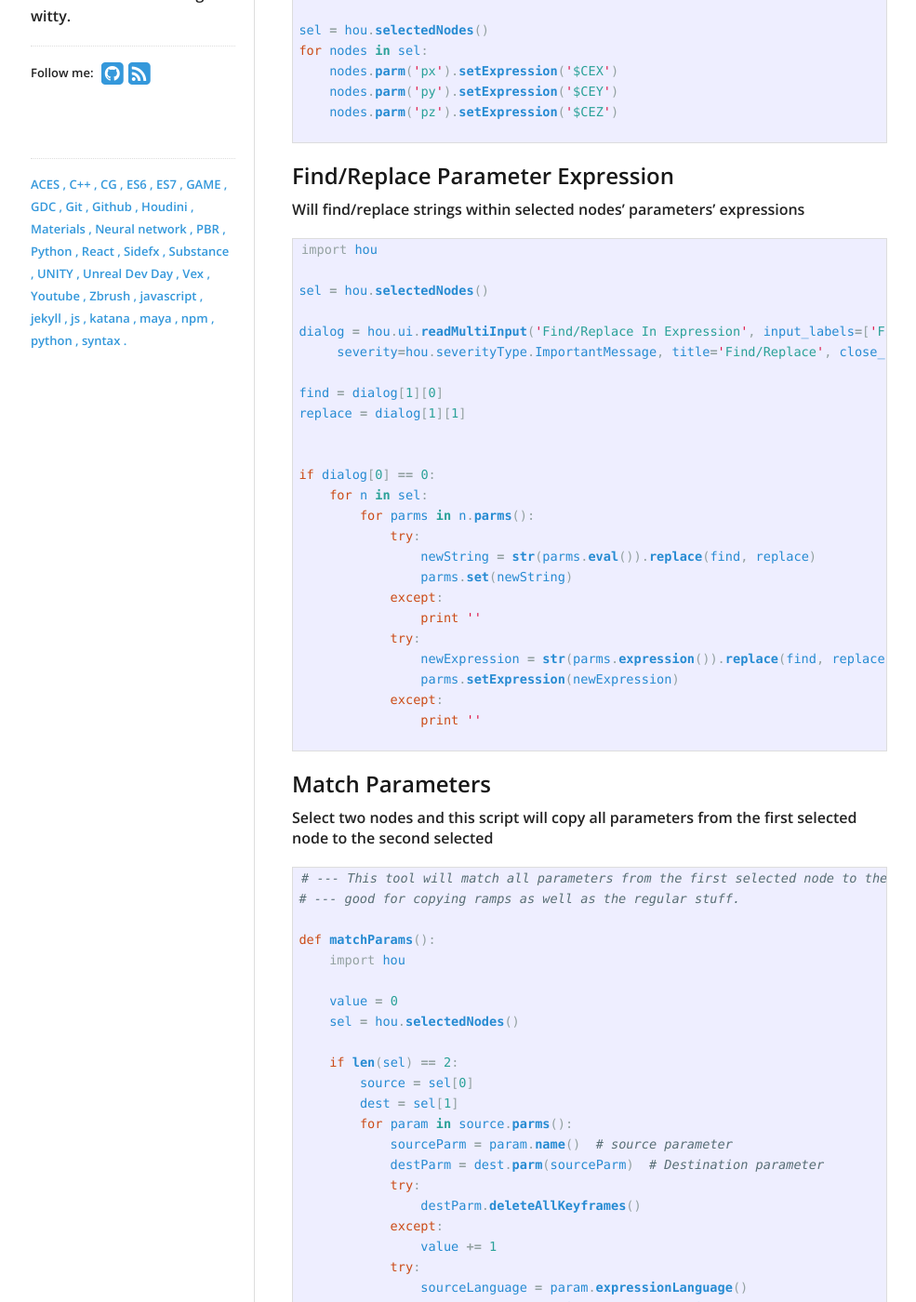
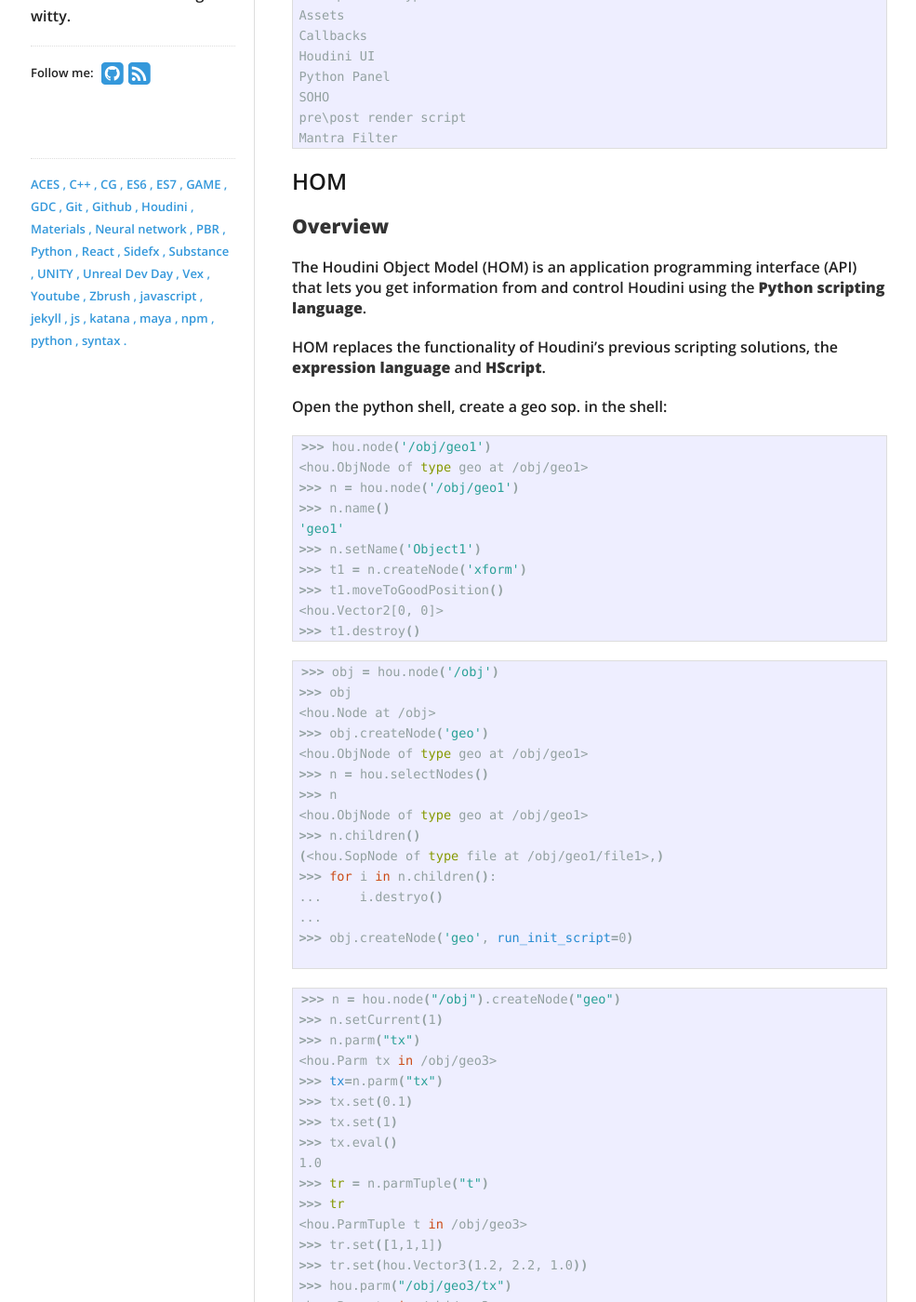
Before and after one commit to yoann01/ktmd, a Jekyll site: the page built from _posts/2018-03-07-Houdini-Python-Snippets.md, in a window 1280 px wide and 1400 px high, scrolled down 246 px. Shown: the whole window at 93% size, without its empty margins (137-1122 px from the left). Built offline with Jekyll 4.4.1, drawn with Linux system fonts in a browser that asks for light colours; nearby versions of some CDN libraries; some of the changed text lies outside the part shown.

Commit message:
Update 2018-03-07-Houdini-Python-Snippets.md

````diff
--- a/_posts/2018-03-07-Houdini-Python-Snippets.md
+++ b/_posts/2018-03-07-Houdini-Python-Snippets.md
@@ -6,125 +6,87 @@ categories:
 - blog
 ---
 
-## Centre Pivots
+```
+HOM houdini object model
+shelfTools
+Expressions
+Pipeline
+PythonSOP
+New Operator Type
+Assets
+Callbacks
+Houdini UI
+Python Panel
+SOHO
+pre\post render script
+Mantra Filter
+```
 
-Sets pivot transforms to $CEX, $CEY, $CEZ on selected nodes
-```py
-# Centre pivots
-import hou
+## HOM
 
-sel = hou.selectedNodes()
-for nodes in sel:
-    nodes.parm('px').setExpression('$CEX')
-    nodes.parm('py').setExpression('$CEY')
-    nodes.parm('pz').setExpression('$CEZ')
+### **Overview**
+
+The Houdini Object Model (HOM) is an application programming interface (API) that lets you get information from and control Houdini using the **Python scripting language**.
+
+HOM replaces the functionality of Houdini’s previous scripting solutions, the **expression language** and **HScript**.
+
+
+Open the python shell, create a geo sop.
+in the shell:
+```sh
+>>> hou.node('/obj/geo1')
+<hou.ObjNode of type geo at /obj/geo1>
+>>> n = hou.node('/obj/geo1')
+>>> n.name()
+'geo1'
+>>> n.setName('Object1')
+>>> t1 = n.createNode('xform')
+>>> t1.moveToGoodPosition()
+<hou.Vector2[0, 0]>
+>>> t1.destroy()
+```
+```sh
+>>> obj = hou.node('/obj')
+>>> obj
+<hou.Node at /obj>
+>>> obj.createNode('geo')
+<hou.ObjNode of type geo at /obj/geo1>
+>>> n = hou.selectNodes()
+>>> n
+<hou.ObjNode of type geo at /obj/geo1>
+>>> n.children()
+(<hou.SopNode of type file at /obj/geo1/file1>,)
+>>> for i in n.children():
+...     i.destryo()
+...
+>>> obj.createNode('geo', run_init_script=0)
 
 ```
 
-## Find/Replace Parameter Expression
-
-Will find/replace strings within selected nodes’ parameters’ expressions
-```py
-import hou
-
-sel = hou.selectedNodes()
-
-dialog = hou.ui.readMultiInput('Find/Replace In Expression', input_labels=['Find: ', 'Replace: ',], buttons=("Find/Replace", "Cancel"),
-     severity=hou.severityType.ImportantMessage, title='Find/Replace', close_choice=1)
-
-find = dialog[1][0]
-replace = dialog[1][1]
+```sh
+>>> n = hou.node("/obj").createNode("geo")
+>>> n.setCurrent(1)
+>>> n.parm("tx")
+<hou.Parm tx in /obj/geo3>
+>>> tx=n.parm("tx")
+>>> tx.set(0.1)
+>>> tx.set(1)
+>>> tx.eval()
+1.0
+>>> tr = n.parmTuple("t")
+>>> tr
+<hou.ParmTuple t in /obj/geo3>
+>>> tr.set([1,1,1])
+>>> tr.set(hou.Vector3(1.2, 2.2, 1.0))
+>>> hou.parm("/obj/geo3/tx")
+<hou.Parm tx in /obj/geo3>
+>>> hou.ch("/obj/geo3/tx")
+1.2
+>>>
+```
 
 
-if dialog[0] == 0:
-    for n in sel:
-        for parms in n.parms():
-            try:
-                newString = str(parms.eval()).replace(find, replace)
-                parms.set(newString)
-            except:
-                print ''
-            try:
-                newExpression = str(parms.expression()).replace(find, replace)
-                parms.setExpression(newExpression)
-            except:
-                print ''
 
-```
-
-## Match Parameters
-
-Select two nodes and this script will copy all parameters from the first selected node to the second selected
-```py
-# --- This tool will match all parameters from the first selected node to the second.
-# --- good for copying ramps as well as the regular stuff.
-
-def matchParams():
-    import hou
-
-    value = 0
-    sel = hou.selectedNodes()
-
-    if len(sel) == 2:
-        source = sel[0]
-        dest = sel[1]
-        for param in source.parms():
-            sourceParm = param.name()  # source parameter
-            destParm = dest.parm(sourceParm)  # Destination parameter
-            try:
-                destParm.deleteAllKeyframes()
-            except:
-                value += 1
-            try:
-                sourceLanguage = param.expressionLanguage()
-                destParm.setExpression(param.expression(), language=sourceLanguage)
-
-            except:
-                value += 1
-            try:
-                destParm.set(param.eval())
-            except:
-                value += 1
-            try:
-                destParm.set(param.unexpandedString())
-            except:
-                value += 1
-
-            if param.isLocked() == 'True':
-                destParm.lock(on)
-    else:
-        print 'Select two nodes to match parameters'
-
-matchParams()
-```
-
-## Toggle Update Mode
-
-This script will toggle between Manual and Auto Update modes
-```py
-if hou.ui.updateMode() == hou.updateMode.AutoUpdate:
-    hou.ui.setUpdateMode(hou.updateMode.Manual)
-else:
-    hou.ui.setUpdateMode(hou.updateMode.AutoUpdate)
-```
-
-## Set Camera Parameters
-
-A short example to set all camera parameters – specifically resolution and icon scale
-```py
-import hou
-''' This script will set all cameras res to those determined below
-    and icon scale'''
-
-resx = "1920"
-resy = "1080"
-iconsize = "100"
-
-cameras = hou.nodeType(hou.objNodeTypeCategory(), "cam")
-cameras.instances()
-
-for cams in cameras.instances():
-    cams.parm("resx").set(resx)
-    cams.parm("resy").set(resy)
-    cams.parm("iconscale").set(iconsize)
-```
+- [Python Scripting](https://www.sidefx.com/docs/houdini/hom/index.html)
+- [HOM Coockbook](https://www.sidefx.com/docs/houdini/hom/cb/index.html)
+- [hou package](https://www.sidefx.com/docs/houdini/hom/hou/index.html)
````
